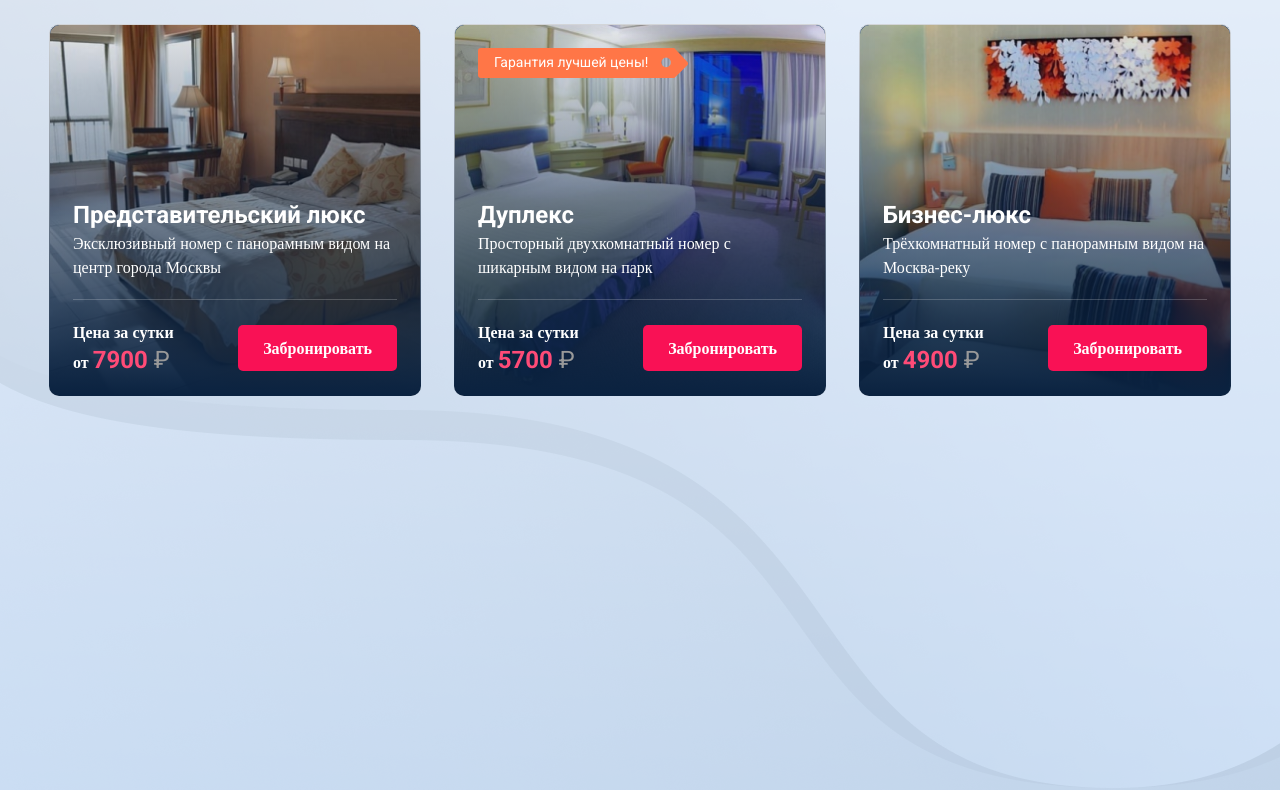
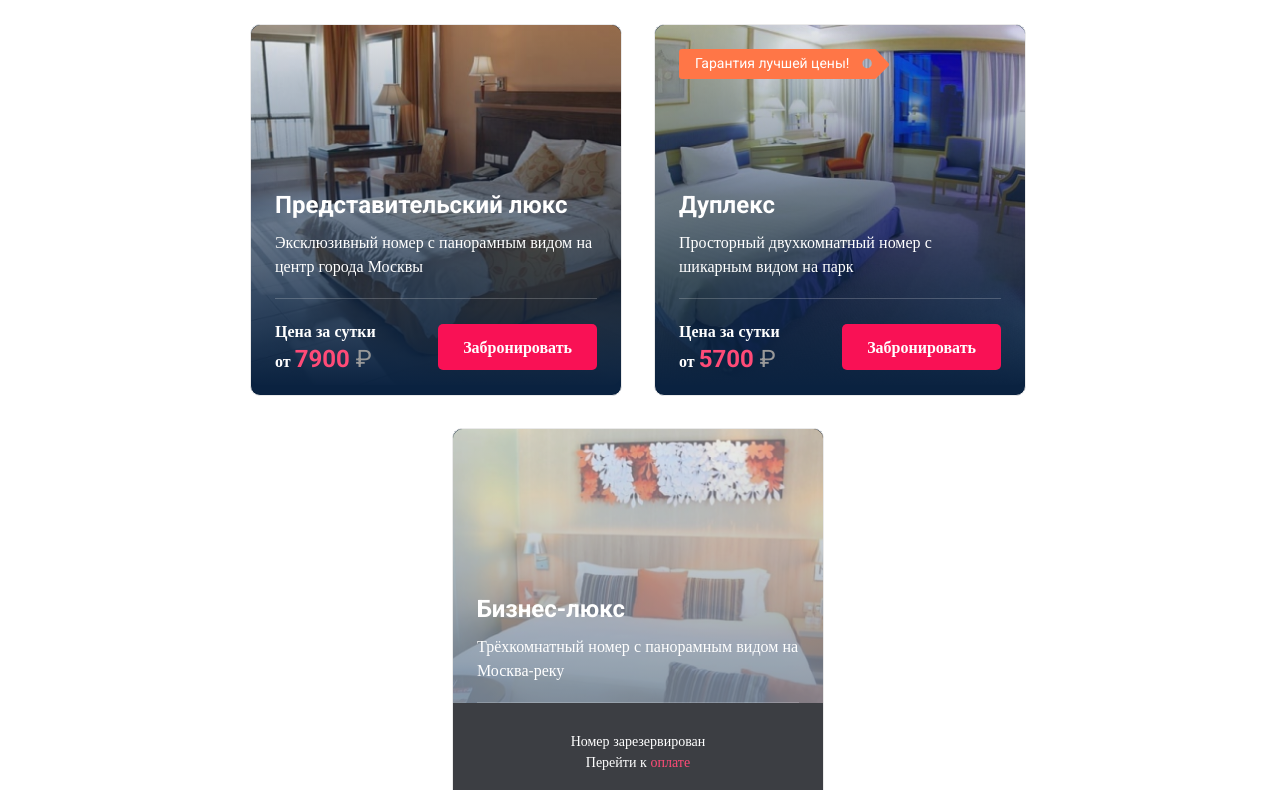
Before and after one commit to BulyginK/TL_web-dev, a plain HTML site: page index.html in a window 1280 px wide. Shown: the part 303-1093 px from the top of the page. Drawn offline with nearby package versions, Linux system fonts and the light colour scheme.

Commit message:
19.07.2022

```diff
--- /dev/null
+++ b/css/room.css
@@ -0,0 +1,171 @@
+* {
+    box-sizing: border-box;
+    padding: 0;
+    margin: 0;
+}
+
+.room {
+    width: 372px;
+    min-height: 372px;
+    background: #0A2240;
+    border: 1px solid #EAEAEA;
+    border-radius: 10px;
+    margin: 0 32px 32px 0;
+}
+
+.room:hover {
+    box-shadow: 0px 4px 15px #00000099;
+    border-radius: 10px;
+}
+
+.room__foto-block {
+    position: absolute;
+    border-radius: 10px;
+}
+
+.room__foto-block::after {
+    content: "";
+    position: absolute;
+	top: 0;
+	left: 0;
+    width: 100%;
+	height: 100%;
+    background: linear-gradient(180deg, #0A22401A 0%, #0A2240 100%);
+    border-radius: 10px;
+}
+
+.room--overlay {
+    position: absolute;
+	top: 0;
+	left: 0;
+    width: 100%;
+	height: 100%;
+    background: #ffffff66;
+    border-radius: 10px;
+    z-index: 1;
+}
+
+.room__foto {
+    width: 370px;
+    height: 360px;
+}
+
+.room__icon-discount {
+    position: absolute;
+    display: flex;
+    top: 24px;
+}
+
+.room__icon-discount-text {
+    padding: 4px 4px 5px 16px;
+    font: 14px/21px 'Roboto';
+    color: #FFFFFF;
+    background: #FF7647;
+    border-radius: 3px 0px 0px 3px;
+}
+
+.room__info {
+    position: relative;
+    display: flex;
+    flex-direction: column;
+    justify-content: flex-end;
+    height: 100%;
+    padding: 60px 24px 0 24px;
+    z-index: 2;
+}
+
+.room__description {
+    display: flex;
+    flex-direction: column;
+    color: #FFFFFF;
+}
+
+.room__title {
+    font: 24px/32px 'Roboto';
+    font-weight: 700;
+    color: #FFFFFF;
+    text-decoration: none;
+}
+
+.room__title:hover {
+    text-decoration: underline;
+}
+
+.room__title:active {
+    text-decoration: none;
+    color: #BBBBBB
+}
+
+.room__text-description {
+    font: 16px/24px 'Open Sans';
+    padding: 9px 0 20px;
+    border-bottom: 1px solid #FFFFFF33;
+}
+
+.room__price-block {
+    display: flex;
+    align-items: center;
+    justify-content: space-between;
+    height: 96px;
+}
+
+.room__price-text {
+    font: 16px/24px 'Open Sans';
+    font-weight: 700;
+}
+
+.room__price-text--red-price {
+    font: 24px/32px 'Roboto';
+    font-weight: 700;
+    color: #FF4B77;
+}
+
+.room__price-text--grey-symbol-rub {
+    color: #999999;
+    font-weight: 400;
+}
+
+.room__price-block--hidden {
+    display: none;
+}
+
+.room__reserved-button {
+    padding: 11px 25px;
+    font: 16px/24px 'Open Sans';
+    font-weight: 700;
+    text-decoration: none;
+    color: #FFFFFF;
+    background: #F91155;
+    border-radius: 5px;
+}
+
+.room__reserved-button:hover {
+    background: #D8003F;
+    box-shadow: 0px 4px 4px rgba(0, 0, 0, 0.25);
+}
+
+.room__reserved-button:active {
+    color: #F9637C;
+}
+
+.room__room-reserved-block {
+    display: flex;
+    justify-content: center;
+    align-items: center;
+    width: 370px;
+    height: 96px;
+    margin: 0 -24px;
+    background: #3C3E43;
+    border-radius: 0 0 10px 10px;
+}
+
+.room__room-reserved-text {
+    font: 14px/21px 'Open Sans';
+    line-height: 21px;
+    text-align: center;
+}
+
+.room__room-reserved-link {
+    color: #FF4B77;
+    text-decoration: none;
+}
--- a/css/style.css
+++ b/css/style.css
@@ -5,16 +5,13 @@
 }
 
 .container {
-    /* position: absolute; */
-    height: 938px;
     background-image: url("/img/Background.png");
-    background-size: 100%;
 }
 
 .rooms {
-    max-width: 1215px;
-    margin: 239px auto;
-
+    position: absolute;
+    max-width: 1244px;
+    margin: 239px 22px 0 50px;
 }
 
 .rooms__title {
@@ -26,159 +23,9 @@
     text-transform: uppercase;
 }
 
-.rooms__block {
+.rooms__rooms-section {
+    position: relative;
     display: flex;
-    justify-content: space-between;
+    justify-content: center;
     flex-wrap: wrap;
 }
-
-.rooms__room {
-    width: 372px;
-    height: 372px;
-    margin: 0 16.5px 16.5px;
-}
-
-.rooms__room:hover {
-    box-shadow: 0px 4px 15px #00000099;
-    border-radius: 10px;
-}
-
-.rooms__room::before {
-    content: "";
-    position: absolute;
-    width: 372px;
-    height: 372px;
-    background: linear-gradient(180deg, #0A22401A 0%, #0A2240 100%);
-    border-radius: 10px;
-    z-index: 1;
-}
-
-.rooms__room--pic {
-    position: absolute;
-    width: 372px;
-    height: 372px;
-    background: #2D507C;
-    border: 1px solid #EAEAEA;
-    border-radius: 10px;
-}
-
-.rooms__room--info {
-    position: relative;
-    display: flex;
-    flex-direction: column;
-    justify-content: flex-end;
-    height: 100%;
-    padding: 24px 24px 0 24px;
-    z-index: 2;
-}
-
-.rooms__room--best-price-gurantee {
-    position: absolute;
-    display: flex;
-    top: 24px;
-}
-
-.rooms__room--best-price-gurantee--text {
-    padding: 4px 4px 5px 16px;
-    font: 14px/21px 'Roboto';
-    color: #FFFFFF;
-    background: #FF7647;
-    border-radius: 3px 0px 0px 3px;
-}
-
-.rooms__room--description {
-    display: flex;
-    flex-direction: column;
-    color: #FFFFFF;
-}
-
-.rooms__room--description--title {
-    font: 24px/32px 'Roboto';
-    font-weight: 700;
-    color: #FFFFFF;
-    text-decoration: none;
-    margin-bottom: 9px;
-}
-
-.rooms__room--description--title:hover {
-    text-decoration: underline;
-}
-
-.rooms__room--description--title:active {
-    text-decoration: none;
-    color: rgba(187, 187, 187, 1)
-}
-
-.rooms__room--description--text {
-    font: 16px/24px 'Open Sans';
-    padding-bottom: 20px;
-    border-bottom: 1px solid #FFFFFF33;
-}
-
-.rooms__room--description--price {
-    display: flex;
-    align-items: center;
-    justify-content: space-between;
-    height: 96px;
-}
-
-.rooms__room--description--price p {
-    font: 16px/24px 'Open Sans';
-    font-weight: 700;
-}
-
-.rooms__room--description--price span {
-    font: 24px/32px 'Roboto';
-    font-weight: 700;
-    color: #FF4B77;
-}
-
-.rooms__room--description--price span>span {
-    color: #999999;
-    font-weight: 400;
-}
-
-.rooms__room--description--reserved-button {
-    padding: 11px 25px;
-    font: 16px/24px 'Open Sans';
-    font-weight: 700;
-    text-decoration: none;
-    color: #FFFFFF;
-    background: #F91155;
-    border-radius: 5px;
-}
-
-.rooms__room--description--reserved-button:hover {
-    background: #D8003F;
-    box-shadow: 0px 4px 4px rgba(0, 0, 0, 0.25);
-}
-
-.rooms__room--description--reserved-button:active {
-    color: #F9637C;
-}
-
-.rooms__room--description--no-price {
-    display: none;
-}
-
-.rooms__room--description--room-reserved {
-    display: none;
-    justify-content: center;
-    align-items: center;
-    width: 372px;
-    height: 96px;
-    margin: 0 -24px;
-    background: #3C3E43;
-    border-radius: 0 0 10px 10px;
-}
-
-.rooms__room--description--room-reserved p {
-    font: 14px/21px 'Open Sans';
-    line-height: 21px;
-    text-align: center;
-}
-
-.rooms__room--description--room-reserved a {
-    color: #FF4B77;
-    text-decoration: none;
-}
--- a/index.html
+++ b/index.html
@@ -11,96 +11,105 @@
         href="https://fonts.googleapis.com/css2?family=Open+Sans:wght@400;700&family=Roboto:wght@400;500;700&display=swap"
         rel="stylesheet">
     <link href="./css/style.css" rel="stylesheet">
+    <link href="./css/room.css" rel="stylesheet">
 </head>
 
 <body>
     <div class="container">
         <main class="rooms">
             <h1 class="rooms__title">Номера и цены</h1>
-            <div class="rooms__block">
-                <section class="rooms__room">
-                    <img class="rooms__room--pic" src="./img/ExecutiveSuite.png" alt="Представительский люкс">
-                    <div class="rooms__room--info">
-                        <div class="rooms__room--description">
-                            <div>
-                                <a href="#" class="rooms__room--description--title">
+            <div class="rooms__rooms-section">
+                <section class="room">
+                    <div class="room__foto-block">
+                        <img class="room__foto" src="./img/ExecutiveSuite.png" alt="">
+                    </div>
+                    <div class="room__info">
+                        <div class="room__description">
+                            <h3>
+                                <a class="room__title" href="#">
                                     Представительский люкс
                                 </a>
-                            </div>
-                            <p class="rooms__room--description--text">
+                            </h3>
+                            <p class="room__text-description">
                                 Эксклюзивный номер с панорамным видом на центр города Москвы
                             </p>
-                            <div class="rooms__room--description--price">
+                            <div class="room__price-block">
                                 <div>
-                                    <p>Цена за сутки <br>от
-                                        <span> 7900
-                                            <span> ₽</span>
+                                    <p class="room__price-text">Цена за сутки <br>от
+                                        <span class="room__price-text--red-price"> 7900
+                                            <span class="room__price-text--grey-symbol-rub"> ₽</span>
                                         </span>
                                     </p>
                                 </div>
-                                <a href="#" class="rooms__room--description--reserved-button">Забронировать</a>
+                                <a class="room__reserved-button" href="#">Забронировать</a>
                             </div>
                         </div>
                     </div>
                 </section>
-                <section class="rooms__room">
-                    <img class="rooms__room--pic" src="./img/Duplex.png" alt="Дуплекс">
-                    <div class="rooms__room--info">
-                        <div class="rooms__room--best-price-gurantee">
-                            <div class="rooms__room--best-price-gurantee--text">Гарантия лучшей цены!</div>
-                            <img src="./img/icon-discount.png" alt="icon-discount">
+                <section class="room">
+                    <div class="room__foto-block">
+                        <img class="room__foto" src="./img/Duplex.png" alt="">
+                    </div>
+                    <div class="room__info">
+                        <div class="room__icon-discount">
+                            <div class="room__icon-discount-text">Гарантия лучшей цены!</div>
+                            <img src="./img/icon-discount.png" alt="">
                         </div>
-                        <div class="rooms__room--description">
-                            <div>
-                                <a href="#" class="rooms__room--description--title">
+                        <div class="room__description">
+                            <h3>
+                                <a class="room__title" href="#">
                                     Дуплекс
                                 </a>
-                            </div>
-                            <p class="rooms__room--description--text">
+                            </h3>
+                            <p class="room__text-description">
                                 Просторный двухкомнатный номер с шикарным видом на парк
                             </p>
-                            <div class="rooms__room--description--price">
+                            <div class="room__price-block">
                                 <div>
-                                    <p>Цена за сутки <br>от
-                                        <span> 5700
-                                            <span> ₽</span>
+                                    <p class="room__price-text">Цена за сутки <br>от
+                                        <span class="room__price-text--red-price"> 5700
+                                            <span class="room__price-text--grey-symbol-rub"> ₽</span>
                                         </span>
                                     </p>
                                 </div>
-                                <a href="#" class="rooms__room--description--reserved-button">Забронировать</a>
+                                <a class="room__reserved-button" href="#">Забронировать</a>
                             </div>
                         </div>
                     </div>
                 </section>
-                <section class="rooms__room">
-                    <img class="rooms__room--pic" src="./img/BusinessSuite.png" alt="Бизнес-люкс">
-                    <div class="rooms__room--info">
-                        <div class="rooms__room--description">
-                            <div>
-                                <a href="#" class="rooms__room--description--title">
+                <section class="room">
+                    <div class="room__foto-block">
+                        <img class="room__foto" src="./img/BusinessSuite.png" alt="">
+                        <div class="room--overlay"></div>
+                    </div>
+                    <div class="room__info">
+                        <div class="room__description">
+                            <h3>
+                                <a class="room__title" href="#">
                                     Бизнес-люкс
                                 </a>
-                            </div>
-                            <p class="rooms__room--description--text">
+                            </h3>
+                            <p class="room__text-description">
                                 Трёхкомнатный номер с панорамным видом на Москва-реку
                             </p>
-                            <div class="rooms__room--description--price">
+                            <div class="room__price-block room__price-block--hidden">
                                 <div>
-                                    <p>Цена за сутки <br>от
-                                        <span> 4900
-                                            <span> ₽</span>
+                                    <p class="room__price-text">Цена за сутки <br>от
+                                        <span class="room__price-text--red-price"> 4900
+                                            <span class="room__price-text--grey-symbol-rub"> ₽</span>
                                         </span>
                                     </p>
                                 </div>
-                                <a href="#" class="rooms__room--description--reserved-button">Забронировать</a>
+                                <a class="room__reserved-button" href="#">Забронировать</a>
                             </div>
-                            <div class="rooms__room--description--room-reserved">
-                                <p>Номер зарезервирован<br>Перейти к
-                                    <a href="#"> оплате</a>
+                            <div class="room__room-reserved-block">
+                                <p class="room__room-reserved-text">Номер зарезервирован<br>Перейти к
+                                    <a class="room__room-reserved-link" href="#"> оплате</a>
                                 </p>
                             </div>
                         </div>
                     </div>
+
                 </section>
             </div>
         </main>
```
